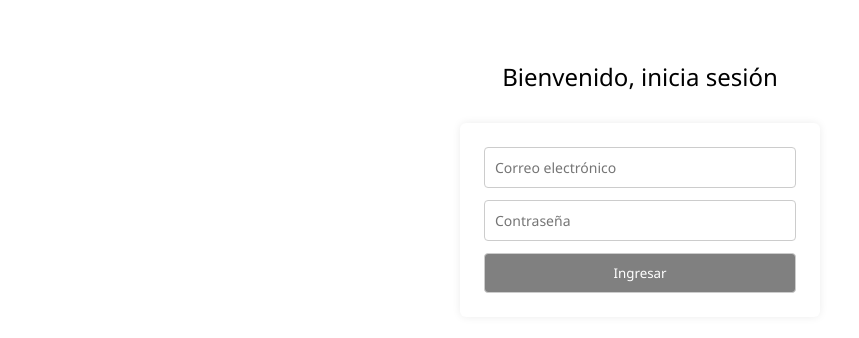
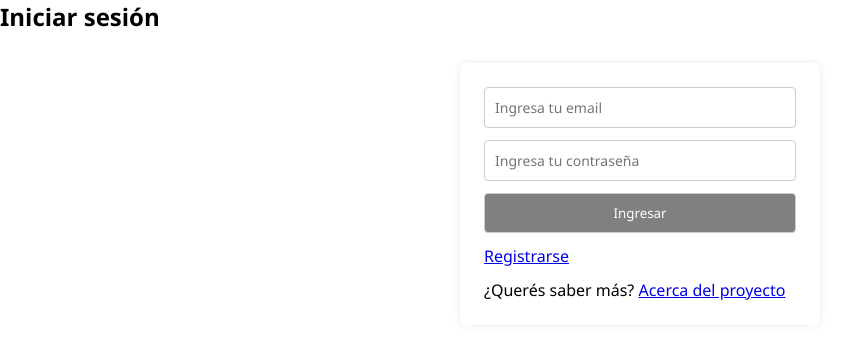
Before and after one commit to matiasfurque/Trabajo-final-copia-wpp-furque, a React (Vite) app: page /login in a window 1280 px wide. Shown: the top 338 px of the page, without its empty margins (0-859 px from the left). Built offline with nearby package versions, Linux system fonts and the light colour scheme.

Commit message:
Modify login and main

```diff
--- a/src/components/Aside.jsx
+++ b/src/components/Aside.jsx
@@ -1,6 +1,5 @@
 import { useContext, useState } from "react"
 import { ChatContext } from "../context/ChatContext"
-
 
 const Aside = () => {
   const [search, setSearch] = useState("")
@@ -15,7 +14,6 @@ const Aside = () => {
     const fullName = `${user.firstName} ${user.lastName}`
     return fullName.toLowerCase().includes(search.toLowerCase())
   })
-
 
   return (
     <aside>
--- a/src/main.jsx
+++ b/src/main.jsx
@@ -2,12 +2,12 @@ import { StrictMode } from 'react'
 import { createRoot } from 'react-dom/client'
 import { ChatProvider } from './context/ChatContext'
 import { RouterApp } from './router/RouterApp'
-import "./styles/main.css"
+import './styles/main.css'
 
 createRoot(document.getElementById('root')).render(
   <StrictMode>
     <ChatProvider>
       <RouterApp />
     </ChatProvider>
-  </StrictMode>,
+  </StrictMode>
 )
--- a/src/views/Login.jsx
+++ b/src/views/Login.jsx
@@ -1,59 +1,67 @@
-import { useContext, useState } from "react"
-import { ChatContext } from "../context/ChatContext"
-import { useNavigate } from "react-router-dom"
+import { useState, useContext } from 'react';
+import { useNavigate, Link } from 'react-router-dom';
+import { ChatContext } from '../context/ChatContext';
 
 const Login = () => {
-  const [email, setEmail] = useState("")
-  const [password, setPassword] = useState("")
-  const [error, setError] = useState(null)
+  const [email, setEmail] = useState('');
+  const [password, setPassword] = useState('');
+  const [error, setError] = useState('');
 
-  const { login, handleUser } = useContext(ChatContext)
+  const { login } = useContext(ChatContext);
+  const navigate = useNavigate();
 
-  const navigate = useNavigate()
+  const handleSubmit = (event) => {
+    event.preventDefault();
 
-  const handleChangeEmail = (e) => {
-    setEmail(e.target.value)
+    if (!email || !password) {
+      setError('Completa todos los campos');
+      return;
     }
 
-  const handleChangePassword = (e) => {
-    setPassword(e.target.value)
+    const response = login({ email, password });
+
+    if (!response) {
+      setError('Email o contraseña incorrectos');
+      return;
     }
 
-  const handleSubmit = (e) => {
-    e.preventDefault()
-    setError(null)
-    const response = login({ email, password })
-
-    if (!response) {
-      setError(true)
-      return
-    }
-
-    handleUser({ email, password })
-    navigate("/")
-  }
+    navigate('/');
+  };
 
   return (
-    <section>
-      <h2 className="title-login">Bienvenido, inicia sesión</h2>
+    <div className="main-container">
+      <section className="section-login">
+        <h2>Iniciar sesión</h2>
+
         <form onSubmit={handleSubmit}>
           <input
+            className="input-login"
             type="email"
-          placeholder="Correo electrónico"
-          onChange={handleChangeEmail}
+            placeholder="Ingresa tu email"
+            onChange={(event) => setEmail(event.target.value)}
           />
+
           <input
+            className="input-login"
             type="password"
-          placeholder="Contraseña"
-          onChange={handleChangePassword}
+            placeholder="Ingresa tu contraseña"
+            onChange={(event) => setPassword(event.target.value)}
           />
+
           <button>Ingresar</button>
-        {
-          error && <p className="error-form">Error al ingresar</p>
-        }
+
+          <Link className="button-reg" to="/registro">
+            Registrarse
+          </Link>
+          <p className='Acerca'>
+            ¿Querés saber más? <Link to="/acerca">Acerca del proyecto</Link>
+          </p>
+
+          {error && <p className="error-form">{error}</p>}
         </form>
       </section>
-  )
-}
+    </div>
+  );
+};
 
-export { Login }
+export { Login };
```
Also changed, not shown: src/components/RouteProtected.jsx (+3 -5 lines). Lines whose indentation alone changed are shown as unchanged.
